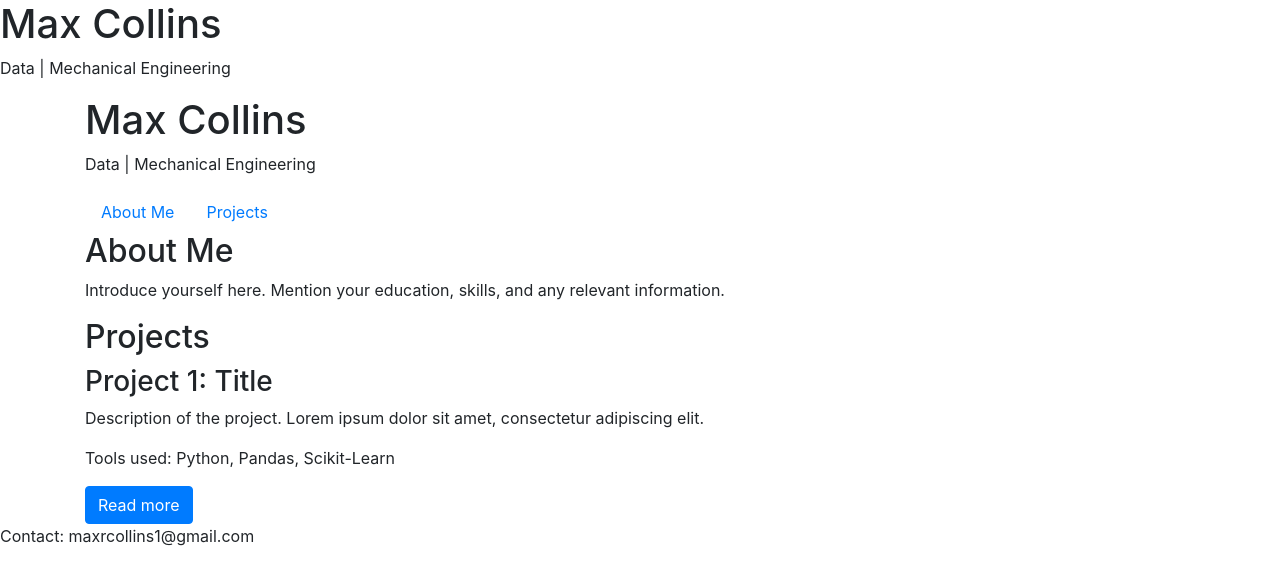
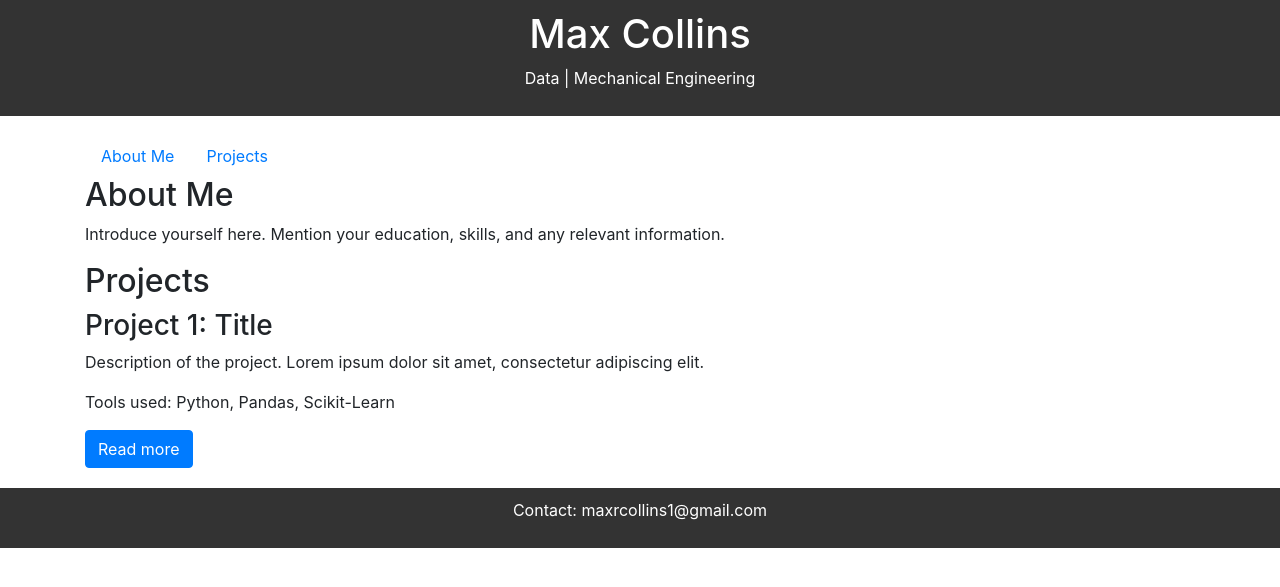
Before and after one commit to maxcollins457/maxcollins457.github.io, a Jekyll site: the page built from index.html, in a window 1280 px wide. Shown: the top 587 px of the page. Built offline with Jekyll 4.4.1, drawn with Linux system fonts in a browser that asks for light colours.

Commit message:
Adding styling

```diff
--- /dev/null
+++ b/assets/css/styles.css
@@ -0,0 +1,18 @@
+header {
+    background-color: #333;
+    color: #fff;
+    padding: 10px;
+    text-align: center;
+}
+
+
+main {
+    padding: 20px;
+}
+
+footer {
+    background-color: #333;
+    color: #fff;
+    padding: 10px;
+    text-align: center;
+}
--- a/index.html
+++ b/index.html
@@ -4,16 +4,10 @@ title: Max Collins
 ---
 <body>
 
-    <header class="container">
-        <h1>Max Collins</h1>
-        <p>Data | Mechanical Engineering</p>
-    </header>
-
     <nav class="container">
         <ul class="nav">
             <li class="nav-item"><a class="nav-link" href="#about">About Me</a></li>
             <li class="nav-item"><a class="nav-link" href="#projects">Projects</a></li>
-            <!-- Add more sections as needed -->
         </ul>
     </nav>
 
```
Also changed, not shown: _layouts/project.html (added, +32 -0 lines), projects/project1.html (+5 -13 lines).
